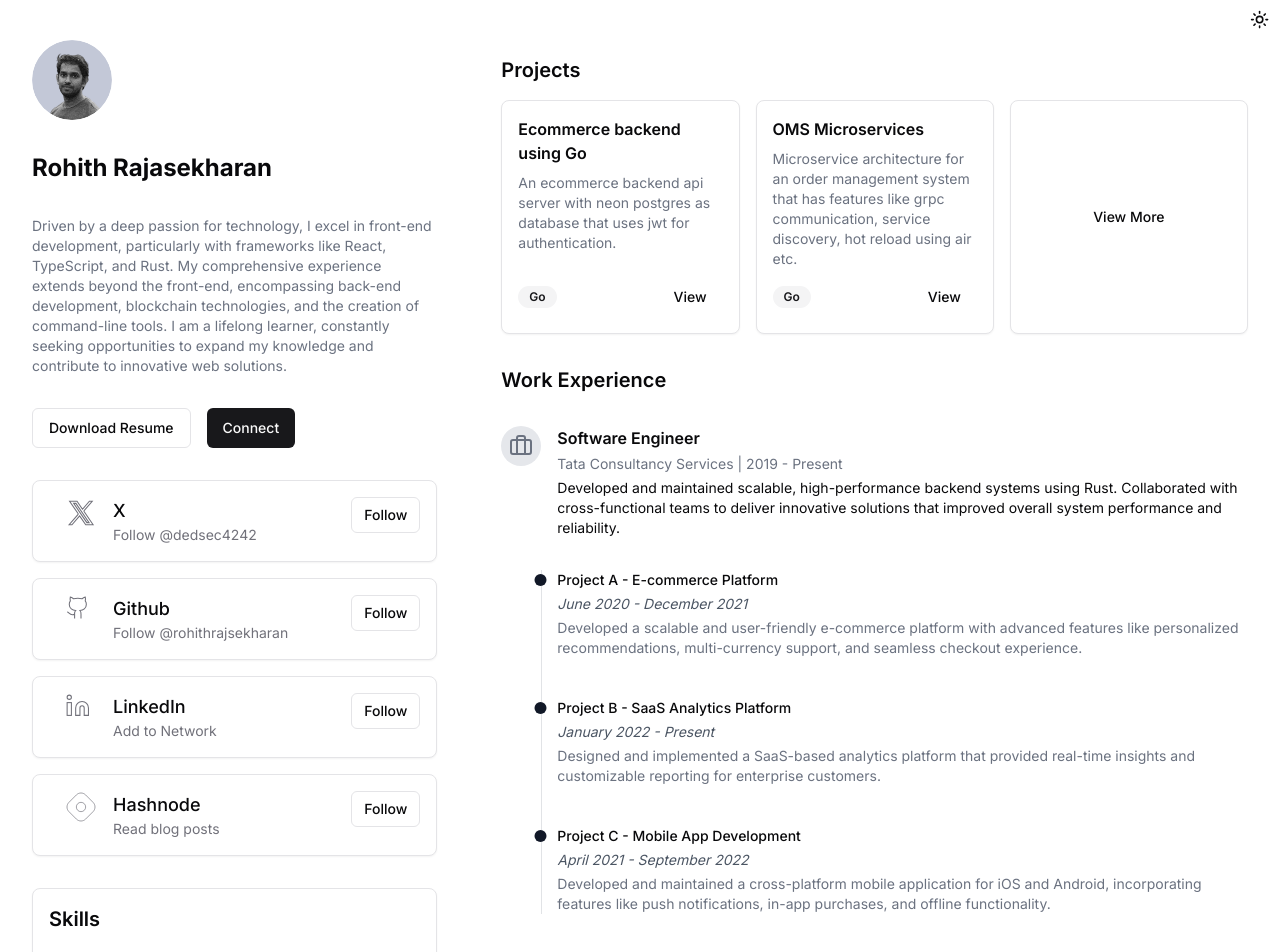
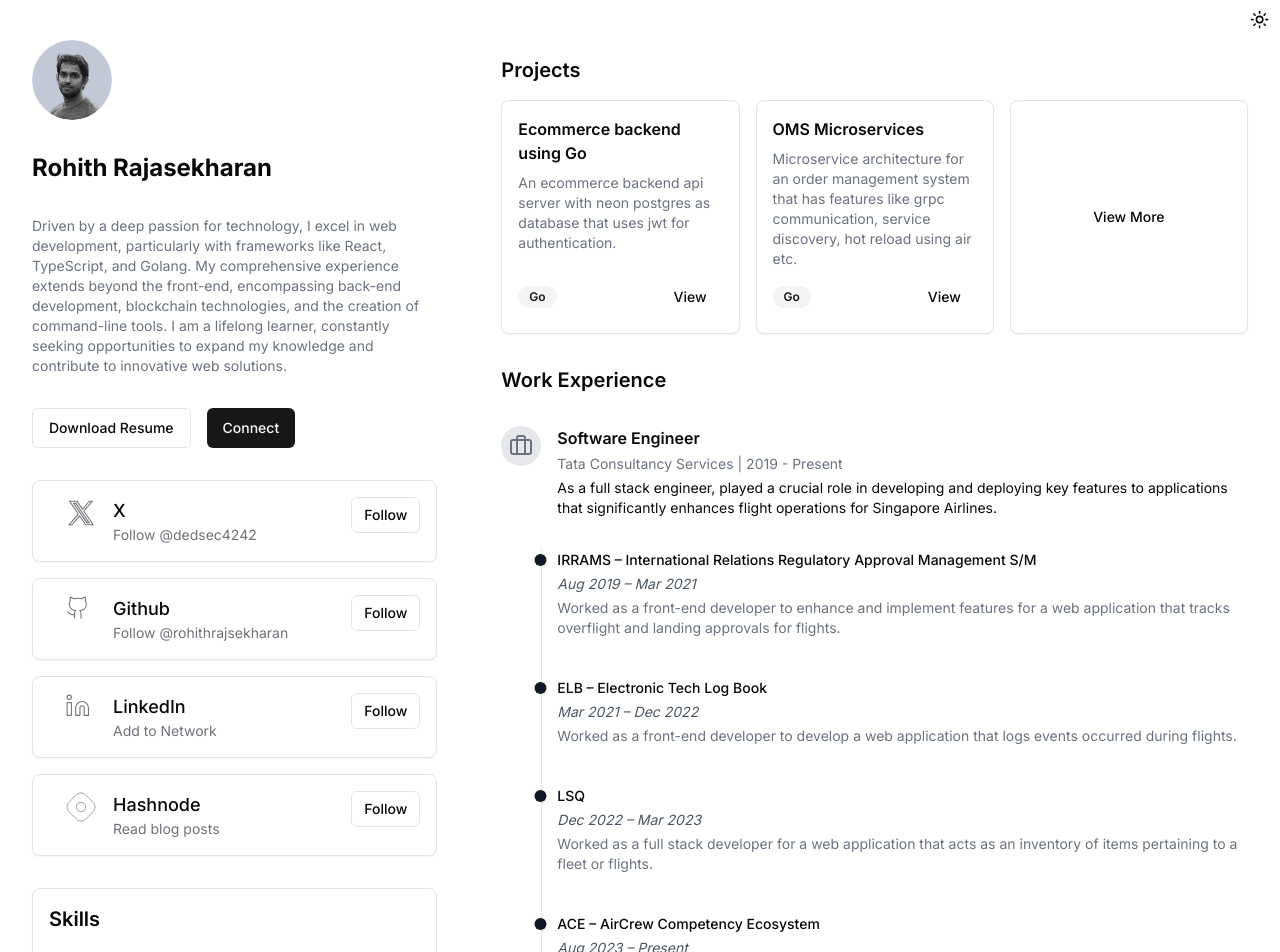
Before and after one commit to rohithrajasekharan/portfolio, a Next.js app: page / in a window 1280 px wide. Shown: the top 952 px of the page. Built offline with nearby package versions, Linux system fonts and the light colour scheme.

Commit message:
work experience update

```diff
--- a/components/home/profileSection.tsx
+++ b/components/home/profileSection.tsx
@@ -9,7 +9,7 @@ export default function ProfileSection(){
             <Image width={100} height={100} src="/profile-pic.png" alt="Rohith Rajasekharan" priority/>
           </Avatar>
           <h1 className="text-2xl font-bold">Rohith Rajasekharan</h1>
-          <p className="text-sm text-gray-500 dark:text-gray-400">Driven by a deep passion for technology, I excel in front-end development, particularly with frameworks like React, TypeScript, and Rust. My comprehensive experience extends beyond the front-end, encompassing back-end development, blockchain technologies, and the creation of command-line tools. I am a lifelong learner, constantly seeking opportunities to expand my knowledge and contribute to innovative web solutions.</p>
+          <p className="text-sm text-gray-500 dark:text-gray-400">Driven by a deep passion for technology, I excel in web development, particularly with frameworks like React, TypeScript, and Golang. My comprehensive experience extends beyond the front-end, encompassing back-end development, blockchain technologies, and the creation of command-line tools. I am a lifelong learner, constantly seeking opportunities to expand my knowledge and contribute to innovative web solutions.</p>
           <div className="flex space-x-4">
             <Link href='/Resume.pdf' target="blank">
             <Button variant="outline">Download Resume</Button>
--- a/components/home/workExperience.tsx
+++ b/components/home/workExperience.tsx
@@ -13,9 +13,7 @@ export default function WorkExperience() {
             <h3 className="font-semibold">Software Engineer</h3>
             <p className="text-sm text-gray-500">Tata Consultancy Services | 2019 - Present</p>
             <p className="text-sm">
-              Developed and maintained scalable, high-performance backend systems using Rust. Collaborated with
-              cross-functional teams to deliver innovative solutions that improved overall system performance and
-              reliability.
+            As a full stack engineer, played a crucial role in developing and deploying key features to applications that significantly enhances flight operations for Singapore Airlines.
             </p>
           </div>
         </div>
@@ -23,29 +21,34 @@ export default function WorkExperience() {
           <div className="grid gap-10 ml-4">
             <div className="grid gap-1 text-sm relative">
               <div className="aspect-square w-3 bg-gray-900 rounded-full absolute left-0 translate-x-[-22.5px] z-10 top-1 dark:bg-gray-50" />
-              <div className="font-medium">Project A - E-commerce Platform</div>
-              <div className="text-gray-600 dark:text-gray-500 italic"> June 2020 - December 2021</div>
+              <div className="font-medium">IRRAMS – International Relations Regulatory Approval Management S/M </div>
+              <div className="text-gray-600 dark:text-gray-500 italic">Aug 2019 – Mar 2021</div>
               <div className="text-gray-500 dark:text-gray-400">
-                Developed a scalable and user-friendly e-commerce platform with advanced features like personalized
-                recommendations, multi-currency support, and seamless checkout experience.
+              Worked as a front-end developer to enhance and implement features for a web application that tracks overflight and landing approvals for flights.
               </div>
             </div>
             <div className="grid gap-1 text-sm relative">
               <div className="aspect-square w-3 bg-gray-900 rounded-full absolute left-0 translate-x-[-22.5px] z-10 top-1 dark:bg-gray-50" />
-              <div className="font-medium">Project B - SaaS Analytics Platform</div>
-              <div className="text-gray-600 dark:text-gray-500 italic"> January 2022 - Present</div>
+              <div className="font-medium">ELB – Electronic Tech Log Book</div>
+              <div className="text-gray-600 dark:text-gray-500 italic"> Mar 2021 – Dec 2022</div>
               <div className="text-gray-500 dark:text-gray-400">
-                Designed and implemented a SaaS-based analytics platform that provided real-time insights and
-                customizable reporting for enterprise customers.
+              Worked as a front-end developer to develop a web application that logs events occurred during flights.
               </div>
             </div>
             <div className="grid gap-1 text-sm relative">
               <div className="aspect-square w-3 bg-gray-900 rounded-full absolute left-0 translate-x-[-22.5px] z-10 top-1 dark:bg-gray-50" />
-              <div className="font-medium">Project C - Mobile App Development</div>
-              <div className="text-gray-600 dark:text-gray-500 italic"> April 2021 - September 2022</div>
+              <div className="font-medium">LSQ </div>
+              <div className="text-gray-600 dark:text-gray-500 italic">Dec 2022 – Mar 2023 </div>
               <div className="text-gray-500 dark:text-gray-400">
-                Developed and maintained a cross-platform mobile application for iOS and Android, incorporating
-                features like push notifications, in-app purchases, and offline functionality.
+              Worked as a full stack developer for a web application that acts as an inventory of items pertaining to a fleet or flights.
+              </div>
+            </div>
+            <div className="grid gap-1 text-sm relative">
+              <div className="aspect-square w-3 bg-gray-900 rounded-full absolute left-0 translate-x-[-22.5px] z-10 top-1 dark:bg-gray-50" />
+              <div className="font-medium">ACE – AirCrew Competency Ecosystem 	</div>
+              <div className="text-gray-600 dark:text-gray-500 italic">Aug 2023 – Present</div>
+              <div className="text-gray-500 dark:text-gray-400">
+              Worked as a full stack developer on an ecosystem of apps that manages and tracks the progress and metrics of pilot training.
               </div>
             </div>
           </div>
```
Also changed, not shown: 1 other file (tests, documents, lock files or other folders).
